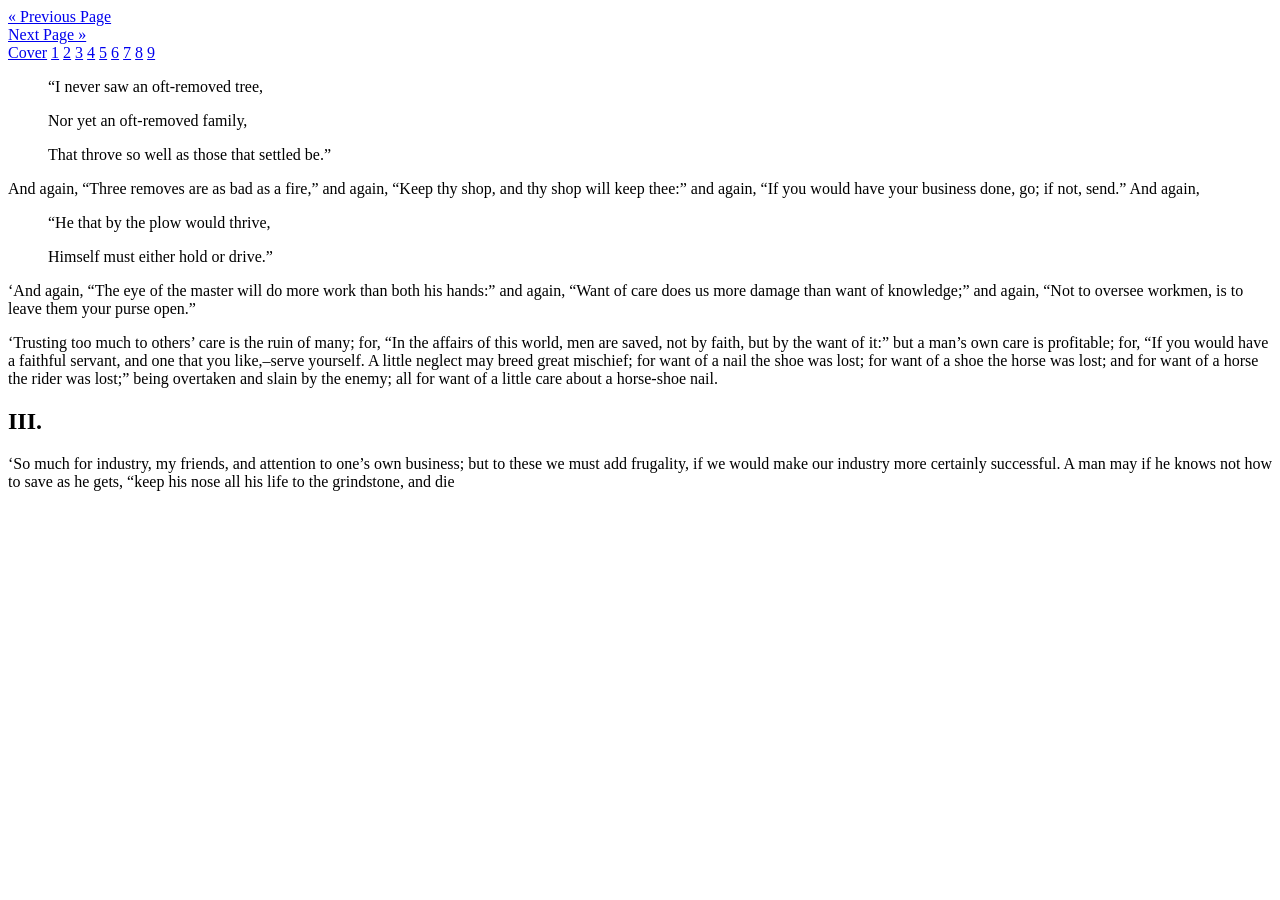
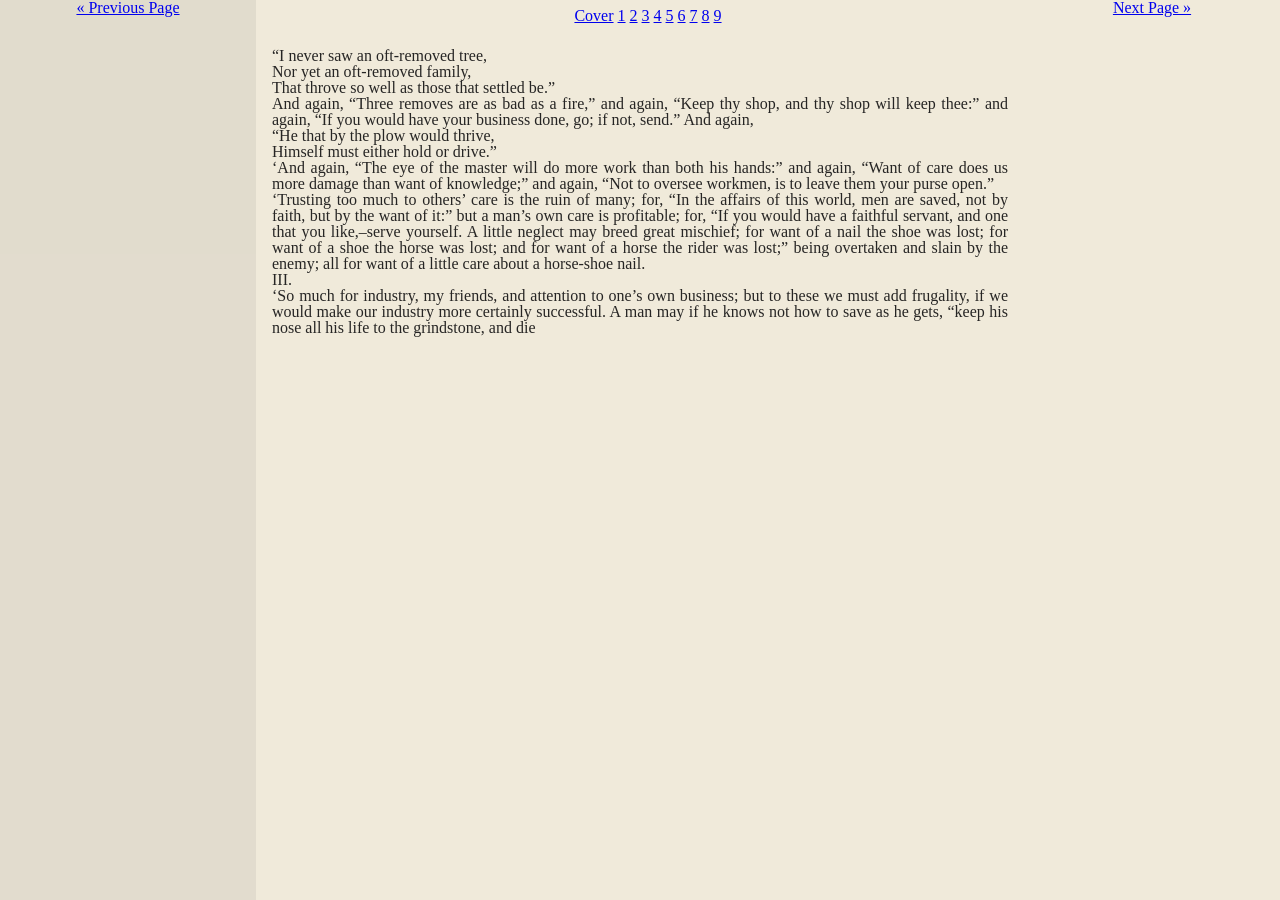
Before and after one commit to kevinfalting/project22, a Jekyll site: the page built from _pages/4.md, in a window 1280 px wide. Built offline with Jekyll 4.4.1, drawn with Linux system fonts in a browser that asks for light colours.

Commit message:
add home page link

```diff
--- a/_config.yml
+++ b/_config.yml
@@ -20,7 +20,7 @@ description: > # this means to ignore newlines until "baseurl:"
   line in _config.yml. It will appear in your document head meta (for
   Google search results) and in your feed.xml site description.
 baseurl: "" # the subpath of your site, e.g. /blog
-url: "http://kevinfalting.com" # the base hostname & protocol for your site, e.g. http://example.com
+url: "" # the base hostname & protocol for your site, e.g. http://example.com
 twitter_username: jekyllrb
 github_username:  jekyll
 
--- a/_includes/head.html
+++ b/_includes/head.html
@@ -1,5 +1,5 @@
 <head>
 	<title>{{ site.title }}</title>
 
-	<link rel="stylesheet" type="text/css" href="{{ page.url | relative_url }}/assets/main.css">
+	<link rel="stylesheet" type="text/css" href="../assets/main.css">
 </head>
--- a/_includes/header.html
+++ b/_includes/header.html
@@ -1,6 +1,6 @@
 <nav>
 	<div>
-	<a href="{{ site.url | relative_url }}">Cover</a>
+	<a href="/">Cover</a>
 	{% assign ordered_pages = site.pages | sort:"title" %}
 	{% for page in ordered_pages %}
 
```
